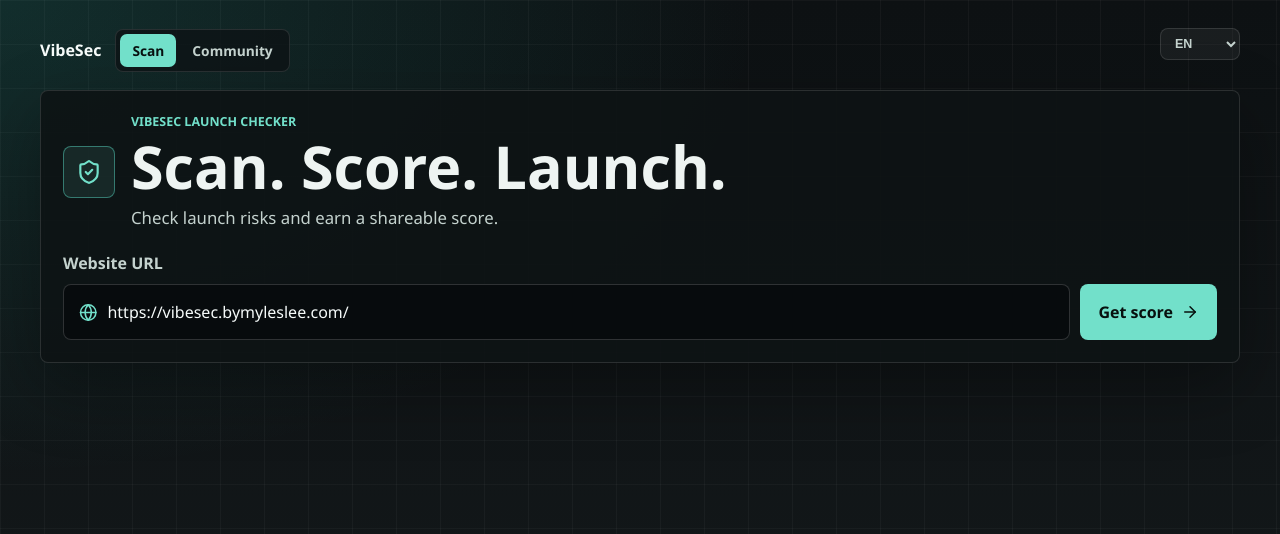
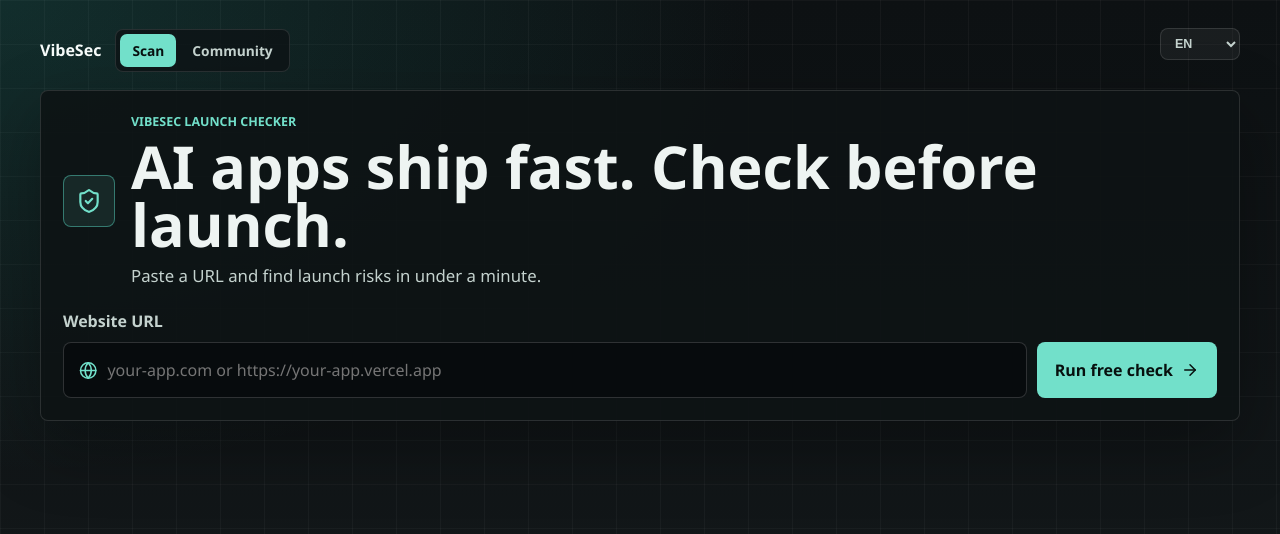
Before and after one commit to mylee04/vibesec, a React (Vite) app: page / in a window 1280 px wide. Shown: the top 534 px of the page. Built offline with nearby package versions, Linux system fonts and the light colour scheme.

Commit message:
Sharpen scanner hero copy

```diff
--- a/src/ui/App.tsx
+++ b/src/ui/App.tsx
@@ -22,11 +22,9 @@
   | { readonly kind: "error"; readonly message: string }
   | { readonly kind: "ready"; readonly report: ScanReport }
 
-const exampleUrl = "https://vibesec.bymyleslee.com/"
-
 export const App = () => {
   const pathname = window.location.pathname
-  const [url, setUrl] = useState(exampleUrl)
+  const [url, setUrl] = useState("")
   const [state, setState] = useState<ScanState>({ kind: "idle" })
   const [language, setLanguage] = useState<Language>(getInitialLanguage)
   const labels = getCopy(language)
--- a/src/ui/locales/en.ts
+++ b/src/ui/locales/en.ts
@@ -2,11 +2,11 @@
   language: "Language",
   scanner: {
     eyebrow: "VibeSec launch checker",
-    title: "Scan. Score. Launch.",
-    subtitle: "Check launch risks and earn a shareable score.",
+    title: "AI apps ship fast. Check before launch.",
+    subtitle: "Paste a URL and find launch risks in under a minute.",
     urlLabel: "Website URL",
     placeholder: "your-app.com or https://your-app.vercel.app",
-    runScan: "Get score",
+    runScan: "Run free check",
     scanning: "Scanning",
   },
   nav: {
--- a/src/ui/locales/es.ts
+++ b/src/ui/locales/es.ts
@@ -4,11 +4,11 @@
   language: "Idioma",
   scanner: {
     eyebrow: "Verificador de lanzamiento VibeSec",
-    title: "Escanea. Evalúa. Publica.",
-    subtitle: "Detecta riesgos antes de publicar y obtén una puntuación para compartir.",
+    title: "Las apps con IA salen rápido. Revísalas antes de lanzar.",
+    subtitle: "Pega una URL y encuentra riesgos de lanzamiento en menos de un minuto.",
     urlLabel: "URL del sitio web",
     placeholder: "your-app.com o https://your-app.vercel.app",
-    runScan: "Ver puntuación",
+    runScan: "Revisar gratis",
     scanning: "Escaneando",
   },
   nav: {
--- a/src/ui/locales/ja.ts
+++ b/src/ui/locales/ja.ts
@@ -4,11 +4,11 @@
   language: "言語",
   scanner: {
     eyebrow: "VibeSec 公開前チェック",
-    title: "検査。評価。公開。",
-    subtitle: "公開前のリスクを確認し、共有できるスコアを取得できます。",
+    title: "AIアプリはすぐ作れる。公開前にチェック。",
+    subtitle: "URLを貼るだけで、公開前のリスクを1分以内に確認できます。",
     urlLabel: "WebサイトURL",
     placeholder: "your-app.com または https://your-app.vercel.app",
-    runScan: "スコアを確認",
+    runScan: "無料でチェック",
     scanning: "スキャン中",
   },
   nav: {
--- a/src/ui/locales/ko.ts
+++ b/src/ui/locales/ko.ts
@@ -4,11 +4,11 @@
   language: "언어",
   scanner: {
     eyebrow: "VibeSec 출시 전 점검",
-    title: "검사. 점수. 공개.",
-    subtitle: "공개 전에 위험 요소를 확인하고 공유 가능한 점수를 받아보세요.",
+    title: "AI 웹앱, 배포 전 1분 점검",
+    subtitle: "하루 만에 만든 앱도 공개하면 공격 표면이 생깁니다.",
     urlLabel: "웹사이트 URL",
     placeholder: "your-app.com 또는 https://your-app.vercel.app",
-    runScan: "점수 확인하기",
+    runScan: "무료로 검사하기",
     scanning: "검사 중",
   },
   nav: {
--- a/src/ui/locales/ru.ts
+++ b/src/ui/locales/ru.ts
@@ -4,11 +4,11 @@
   language: "Язык",
   scanner: {
     eyebrow: "Проверка перед публикацией VibeSec",
-    title: "Проверка. Оценка. Публикация.",
-    subtitle: "Найдите риски перед публикацией и получите оценку, которой можно поделиться.",
+    title: "AI-приложения запускаются быстро. Проверьте их до релиза.",
+    subtitle: "Вставьте URL и найдите риски запуска меньше чем за минуту.",
     urlLabel: "URL сайта",
     placeholder: "your-app.com или https://your-app.vercel.app",
-    runScan: "Проверить оценку",
+    runScan: "Проверить бесплатно",
     scanning: "Сканирование",
   },
   nav: {
--- a/src/ui/scanner-form.tsx
+++ b/src/ui/scanner-form.tsx
@@ -39,6 +39,7 @@
             name="url"
             type="text"
             inputMode="url"
+            autoComplete="off"
             autoCapitalize="none"
             value={url}
             placeholder={labels.scanner.placeholder}
```
Also changed, not shown: 1 other file (tests, documents, lock files or other folders).
